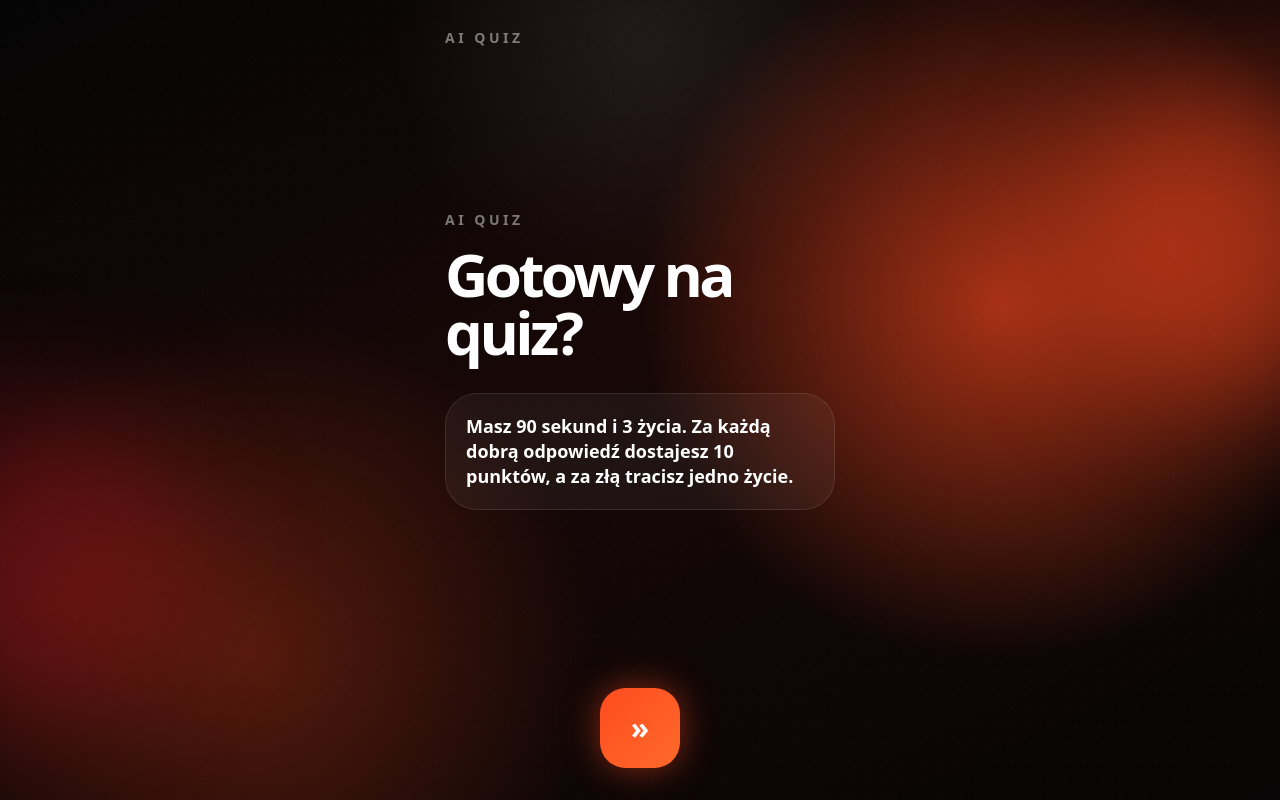
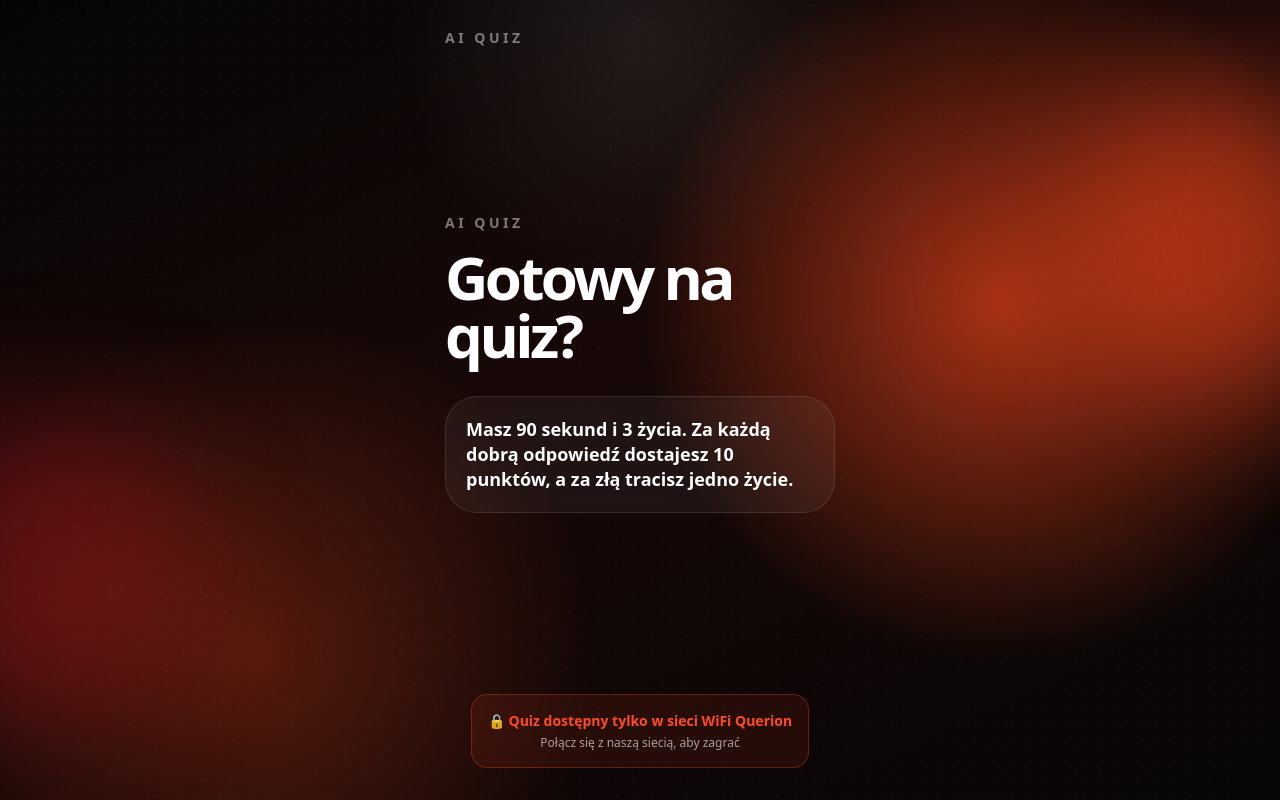
Before and after one commit to Julia3254/Quizy, a Next.js app: page /play in a window 1280 px wide. Built offline with nearby package versions, Linux system fonts and the light colour scheme.

Commit message:
Implement network check for quiz accessibility
Added network check to determine if the quiz can be started based on network conditions.

```diff
--- a/components/MobileQuiz.tsx
+++ b/components/MobileQuiz.tsx
@@ -7,6 +7,12 @@ import { cleanNickValue, validateNick } from "@/lib/nickValidation";
 import type { LeaderboardEntry } from "@/lib/rankingStore";
 
 type Phase = "intro" | "join" | "quiz" | "finish" | "ranking";
+
+type NetworkResponse = {
+  allowed: boolean;
+  wifiLock: boolean;
+  clientIp?: string;
+};
 
 type Option = {
   text: string;
@@ -85,6 +91,8 @@ export function MobileQuiz() {
   const [ranking, setRanking] = useState<LeaderboardEntry[]>([]);
   const [nickTouched, setNickTouched] = useState(false);
   const [lives, setLives] = useState(LIVES_START);
+  const [networkAllowed, setNetworkAllowed] = useState<boolean | null>(null);
+  const [networkLoading, setNetworkLoading] = useState(true);
 
   const progress = useMemo(() => Math.max(0, Math.min(100, (timeLeft / GAME_SECONDS) * 100)), [timeLeft]);
   const cleanNick = cleanNickValue(nick);
@@ -132,6 +140,21 @@ export function MobileQuiz() {
       void refreshRanking();
     }
   }, [phase, refreshRanking]);
+
+  useEffect(() => {
+    async function checkNetwork() {
+      try {
+        const response = await fetch("/api/network", { cache: "no-store" });
+        const data = (await response.json()) as NetworkResponse;
+        setNetworkAllowed(data.allowed);
+      } catch {
+        setNetworkAllowed(true);
+      } finally {
+        setNetworkLoading(false);
+      }
+    }
+    void checkNetwork();
+  }, []);
 
   function startGame(event?: FormEvent) {
     event?.preventDefault();
@@ -203,6 +226,16 @@ export function MobileQuiz() {
                 </p>
               </div>
             </div>
+            {networkLoading ? (
+              <div className="mx-auto mb-3 grid size-20 place-items-center">
+                <span className="text-2xl">⏳</span>
+              </div>
+            ) : networkAllowed === false ? (
+              <div className="mx-auto mb-3 rounded-2xl border border-querion-orange/30 bg-querion-orange/10 p-4 text-center">
+                <p className="text-sm font-bold text-querion-orange">🔒 Quiz dostępny tylko w sieci WiFi Querion</p>
+                <p className="mt-1 text-xs text-white/60">Połącz się z naszą siecią, aby zagrać</p>
+              </div>
+            ) : (
               <button
                 type="button"
                 onClick={() => setPhase("join")}
@@ -211,6 +244,7 @@ export function MobileQuiz() {
               >
                 »
               </button>
+            )}
           </div>
         )}
 
```
Lines whose indentation alone changed are shown as unchanged.
